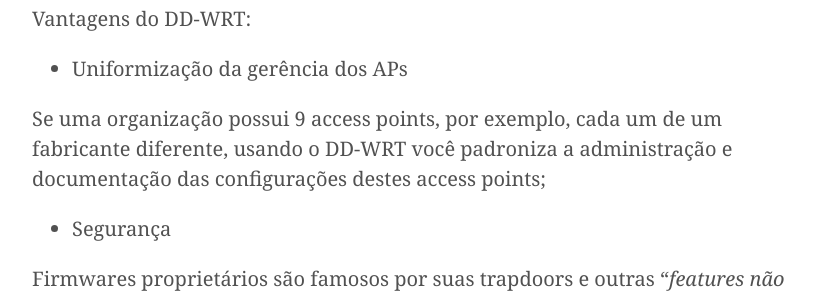
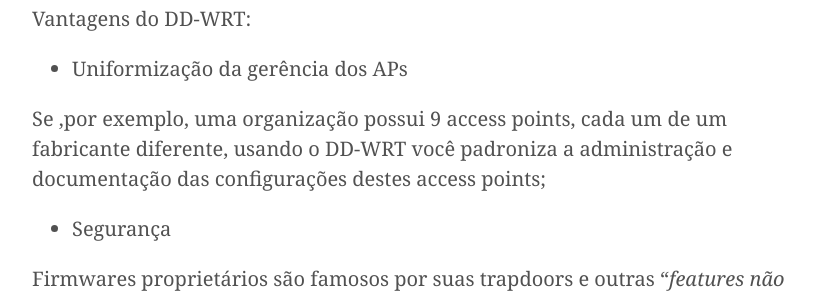
Before and after one commit to Kingm0b/jekyll-minimal-theme, a Jekyll site: the page built from _posts/2016-12-18-dd-wrt-x86.md, in a window 1280 px wide and 900 px high. Shown: the part 235-533 px from the top of the window, without its empty margins (228-1045 px from the left). Built offline with Jekyll 4.4.1, drawn with Linux system fonts in a browser that asks for light colours.

Commit message:
Update 2016-12-18-dd-wrt-x86.md

```diff
--- a/_posts/2016-12-18-dd-wrt-x86.md
+++ b/_posts/2016-12-18-dd-wrt-x86.md
@@ -7,7 +7,7 @@
 
 * Uniformização da gerência dos APs
 
- Se uma organização possui 9 access points, por exemplo, cada um de um fabricante diferente, usando o DD-WRT você padroniza a administração e documentação das configurações destes access points;
+ Se ,por exemplo, uma organização possui 9 access points, cada um de um fabricante diferente, usando o DD-WRT você padroniza a administração e documentação das configurações destes access points;
 
 * Segurança
 
```
